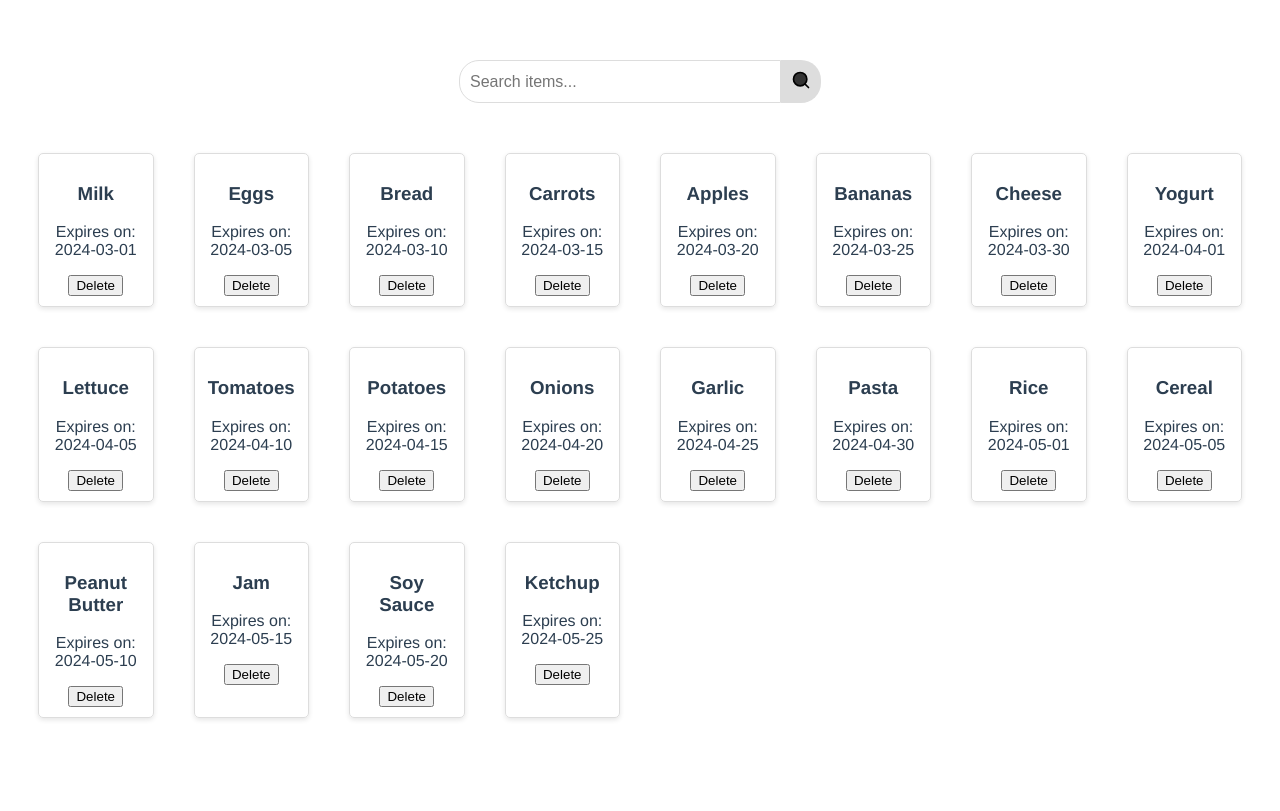
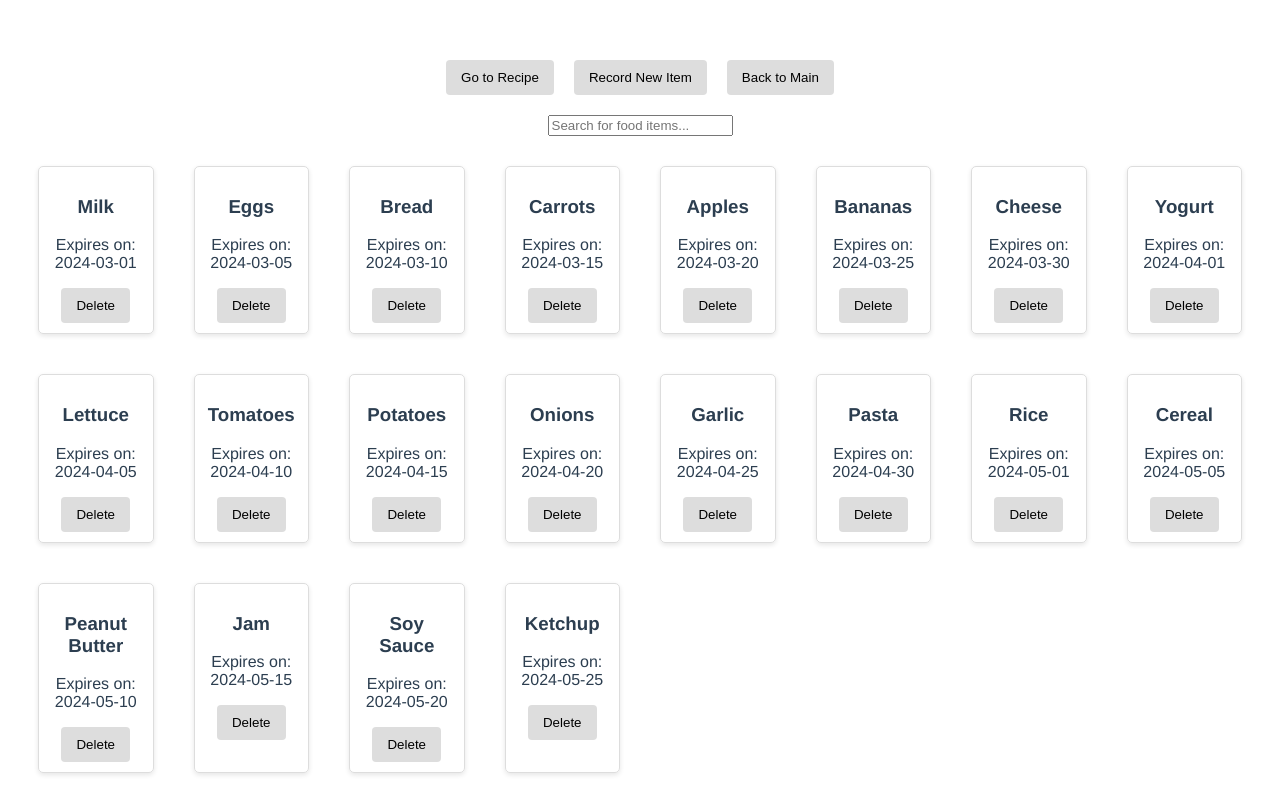
Before and after one commit to frankie453/FridgeTrack, a Vue app in the folder frontend/: page / in a window 1280 px wide. Built offline with nearby package versions, Linux system fonts and the light colour scheme.

Commit message:
Updated Branch

```diff
--- a/frontend/src/App.vue
+++ b/frontend/src/App.vue
@@ -1,21 +1,50 @@
 <template>
-  <div class="search-container">
-      <input type="text" class="search-box" placeholder="Search items...">
-      <button class="search-icon-btn">
-        <!-- You can use an SVG or a font icon for the search icon -->
-        <svg class="search-icon" xmlns="http://www.w3.org/2000/svg" viewBox="0 0 24 24" fill="none" stroke="currentColor" stroke-width="2" stroke-linecap="round" stroke-linejoin="round"><circle cx="11" cy="11" r="8"></circle><line x1="21" y1="21" x2="16.65" y2="16.65"></line></svg>
-      </button>
+  <div id="app">
+    <div class="navigation-container">
+      <!-- Button to switch to Recipe component -->
+      <button @click="goToRecipe">Go to Recipe</button>
+      <!-- Button to switch to FoodRecord component -->
+      <button @click="goToFoodRecord">Record New Item</button>
+      <!-- Button to go back to the main component (Fridge) -->
+      <button @click="goBackToMain">Back to Main</button>
     </div>
-  <Fridge />
+    <!-- Dynamic component based on currentComponent -->
+    <component :is="currentComponent"></component>
+  </div>
 </template>
+
 
 <script>
 import Fridge from './components/Fridge.vue'
+import Recipe from './components/Recipe.vue'
+import FoodRecord from './components/FoodRecord.vue' // Import FoodRecord component
 
 export default {
   name: 'App',
   components: {
-    Fridge
+    Fridge,
+    Recipe,
+    FoodRecord // Register FoodRecord component
+  },
+  data() {
+    return {
+      // Initially show the Fridge component
+      currentComponent: 'Fridge'
+    }
+  },
+  methods: {
+    goToRecipe() {
+      // Change the component to Recipe
+      this.currentComponent = 'Recipe';
+    },
+    goToFoodRecord() {
+      // Change the component to FoodRecord
+      this.currentComponent = 'FoodRecord';
+    },
+    goBackToMain() {
+      // Reset the component to Fridge (or your main component)
+      this.currentComponent = 'Fridge';
+    }
   }
 }
 </script>
@@ -29,58 +58,47 @@ export default {
   color: #2c3e50;
   margin-top: 60px;
 }
-/* Add/modify in <style> of Fridge.vue */
-/* Default to 8 columns for larger screens (PCs) */
+
+.navigation-container {
+  display: flex;
+  justify-content: center;
+  margin: 20px;
+  flex-wrap: wrap; /* Allows buttons to wrap on small screens */
+}
+
+/* Adjusted margins for more space */
+button {
+  padding: 10px 15px; /* Adjusted padding for better button size */
+  margin: 0 10px; /* Increased space between buttons */
+  background: #ddd;
+  border: none;
+  border-radius: 4px;
+  cursor: pointer;
+  transition: background 0.3s ease; /* Smooth background color transition on hover */
+}
+
+button:hover {
+  background: #ccc;
+}
+
+/* Fridge styles */
 .fridge {
   display: grid;
   grid-template-columns: repeat(8, 1fr); /* 8 columns */
   gap: 20px;
   padding: 20px;
 }
+
 @media (max-width: 1200px) {
   .fridge {
-    grid-template-columns: repeat(4, 1fr); /* Adjust to 2 columns for smaller screens */
+    grid-template-columns: repeat(4, 1fr); /* Adjust to 4 columns for smaller screens */
   }
 }
 
-/* Use a media query for smaller screens (phones) */
 @media (max-width: 900px) {
   .fridge {
     grid-template-columns: repeat(2, 1fr); /* Adjust to 2 columns for smaller screens */
   }
 }
-.search-container {
-  display: flex;
-  justify-content: center;
-  margin: 20px;
-}
-
-.search-box {
-  padding: 10px;
-  font-size: 16px;
-  border: 1px solid #ddd;
-  border-radius: 20px 0 0 20px; /* Rounded left corners */
-  outline: none; /* Removes the outline */
-  width: 300px; /* Adjust based on your design */
-}
-
-.search-icon-btn {
-  padding: 10px;
-  background: #ddd;
-  border: none;
-  border-radius: 0 20px 20px 0; /* Rounded right corners */
-  cursor: pointer; /* Changes cursor to pointer on hover */
-}
-
-.search-icon {
-  height: 20px; /* Adjust icon size */
-  width: 20px; /* Adjust icon size */
-  fill: #333; /* Icon color */
-}
-
-/* Optional: Add hover effect for the button */
-.search-icon-btn:hover {
-  background: #ccc;
-}
 
 </style>
--- /dev/null
+++ b/frontend/src/components/FoodRecord.vue
@@ -0,0 +1,68 @@
+<template>
+  <div id="app">
+    <h1>FridgeTrack</h1>
+    <!-- Food Entry Form -->
+    <div>
+      <h2>Add Food Item</h2>
+      <form @submit.prevent="addFoodItem">
+        <input type="text" v-model="newFoodItem.name" placeholder="Food Name" required>
+        <input type="number" v-model="newFoodItem.quantity" placeholder="Quantity" required>
+        <input type="date" v-model="newFoodItem.expiryDate" placeholder="Expiry Date" required>
+        <button type="submit">Add to Fridge</button>
+      </form>
+    </div>
+    <!-- Fridge Overview List -->
+    <div>
+      <h2>Items added</h2>
+      <ul>
+        <li v-for="item in foodItems" :key="item.id">
+          {{ item.name }} - Quantity: {{ item.quantity }}, Expiry: {{ item.expiryDate }}
+        </li>
+      </ul>
+    </div>
+  </div>
+</template>
+
+<script>
+export default {
+  name: 'App',
+  data() {
+    return {
+      newFoodItem: {
+        name: '',
+        quantity: 1,
+        expiryDate: ''
+      },
+      foodItems: []
+    }
+  },
+  methods: {
+    addFoodItem() {
+      const newItem = {
+        ...this.newFoodItem,
+        id: Date.now() // Simple way to generate unique IDs
+      };
+      this.foodItems.push(newItem);
+      this.resetForm();
+    },
+    resetForm() {
+      this.newFoodItem = { name: '', quantity: 1, expiryDate: '' };
+    }
+  }
+}
+</script>
+
+<style>
+#app {
+  font-family: Avenir, Helvetica, Arial, sans-serif;
+  -webkit-font-smoothing: antialiased;
+  -moz-osx-font-smoothing: grayscale;
+  text-align: center;
+  color: #2c3e50;
+  margin-top: 60px;
+}
+
+form input, form button {
+  margin: 0.5rem;
+}
+</style>
--- a/frontend/src/components/Fridge.vue
+++ b/frontend/src/components/Fridge.vue
@@ -1,7 +1,12 @@
 <template>
+  <div>
+    <!-- Search Input -->
+    <input type="text" v-model="searchTerm" placeholder="Search for food items..." class="search-box">
+
     <div class="fridge">
+      <!-- Loop over filteredFoodItems instead of foodItems -->
       <FoodItem
-        v-for="item in foodItems"
+        v-for="item in filteredFoodItems"
         :key="item.id"
         :itemId="item.id"
         :name="item.name"
@@ -9,7 +14,9 @@
         @deleteItem="(itemId) => deleteFoodItem(itemId)"
       />
     </div>
+  </div>
 </template>
+
 
   <script>
   import FoodItem from './FoodItem.vue';
@@ -46,15 +53,19 @@
         searchTerm: '',
       };
     },
+    computed: {
+    filteredFoodItems() {
+      if (!this.searchTerm) return this.foodItems; // Return all items if searchTerm is empty
+      return this.foodItems.filter((item) =>
+        item.name.toLowerCase().includes(this.searchTerm.toLowerCase())
+      );
+    }
+  },
   methods: {
-      searchItems() {
-
-      },
     deleteFoodItem(itemId) {
       this.foodItems = this.foodItems.filter(item => item.id !== itemId);
     },
   },
-
 };
   </script>
 
```
Lines whose indentation alone changed are shown as unchanged.
